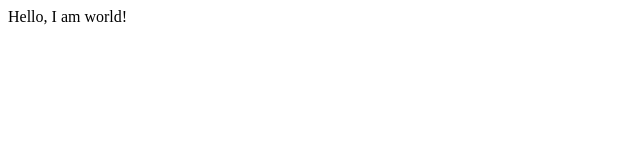
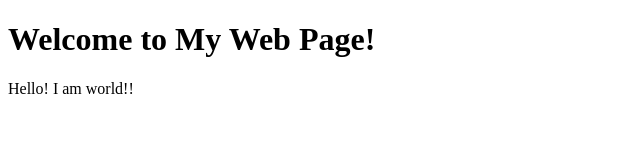
Before and after one commit to TysonN365/project0-TysonN365, a plain HTML site: page index.html in a window 1280 px wide. Shown: the whole page, without its empty margins (0-640 px from the left). Drawn offline with Linux system fonts and the light colour scheme.

Commit message:
Changed the body message

```diff
--- a/index.html
+++ b/index.html
@@ -2,8 +2,12 @@
 <html>
     <head>
         <title>My Webpage</title>
+		<link rel="Stylesheet"  href="styles.css">
     </head>
     <body>
-        Hello, I am world!
+
+		<h1>Welcome to My Web Page!</h1>
+        <p>Hello!  I am world!! </p>
+
     </body>
 </html>
```
